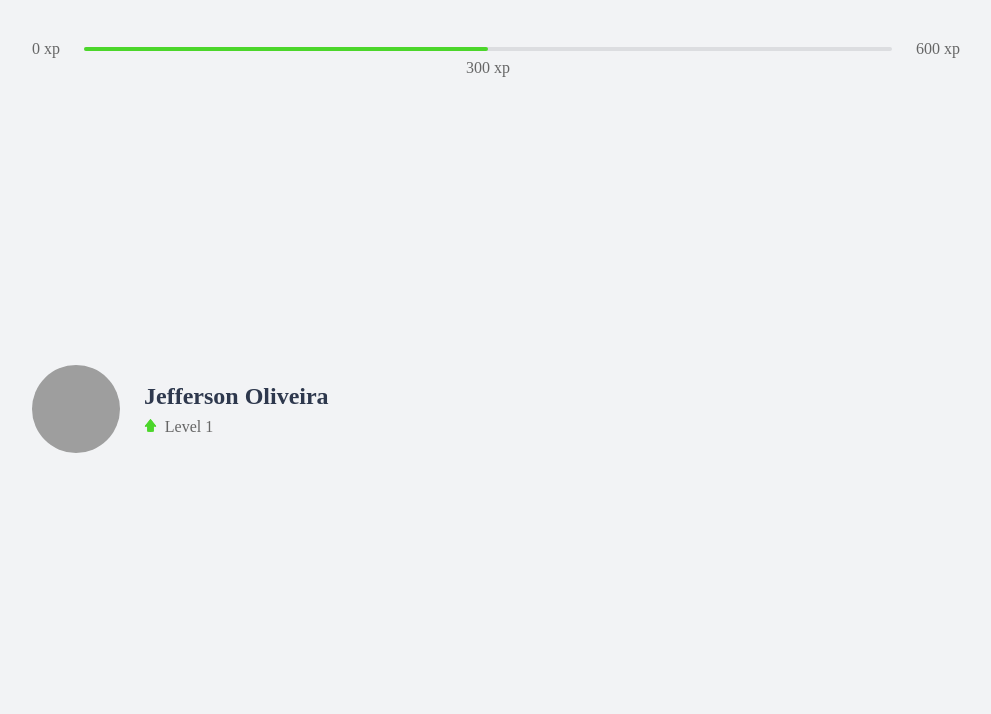
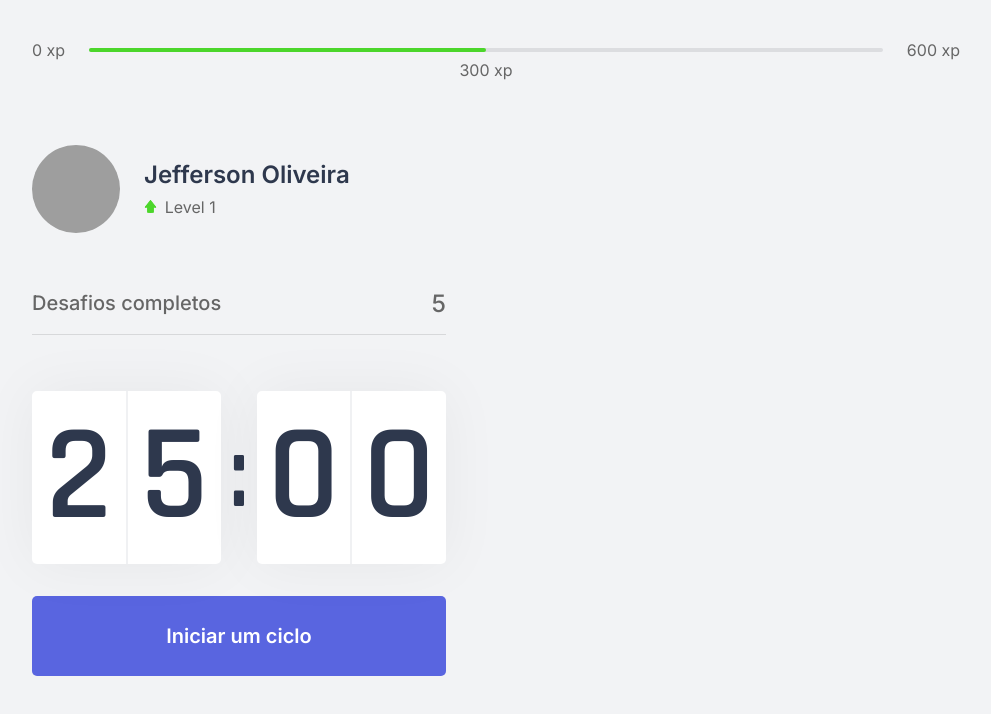
Before and after one commit to 2joliveira/Move.it, a Next.js app: page / in a window 1280 px wide. Shown: the top 714 px of the page, without its empty margins (144-1135 px from the left). Built offline with nearby package versions, Linux system fonts and the light colour scheme; grey boxes are pictures that could not be loaded.

Commit message:
Criando componentes CompletedChallenges e Countdown

```diff
--- /dev/null
+++ b/src/components/CompletedChallenges.tsx
@@ -0,0 +1,10 @@
+import styles from '../styles/components/CompletedChallenges.module.css';
+
+export function CompletedChallenges() {
+  return (
+    <div className={styles.completedChallengesContainer}>
+      <span>Desafios completos</span>
+      <span>5</span>
+    </div>
+  );
+}
--- /dev/null
+++ b/src/components/Countdown.tsx
@@ -0,0 +1,23 @@
+import styles from '../styles/components/Countdown.module.css';
+
+export function Countdown() {
+  return (
+    <div>
+      <div className={styles.countdownContainer}>
+        <div>
+          <span>2</span>
+          <span>5</span>
+        </div>
+        <span>:</span>
+        <div>
+          <span>0</span>
+          <span>0</span>
+        </div>
+      </div>
+
+      <button type="button" className={styles.countdownButton}>
+        Iniciar um ciclo
+      </button>
+    </div>
+  );
+}
--- a/src/components/ExperienceBar.tsx
+++ b/src/components/ExperienceBar.tsx
@@ -1,6 +1,6 @@
 import styles from '../styles/components/ExperienceBar.module.css';
 
-export default function ExperienceBar() {
+export function ExperienceBar() {
   return (
     <header className={styles.experienceBar}>
       <span>0 xp</span>
--- a/src/components/Profile.tsx
+++ b/src/components/Profile.tsx
@@ -1,6 +1,6 @@
 import styles from '../styles/components/Profile.module.css';
 
-export default function Profile() {
+export function Profile() {
   return (
     <div className={styles.profileContainer}>
       <img src="https://github.com/2joliveira.png" alt="Photo Profile" />
--- a/src/pages/_document.tsx
+++ b/src/pages/_document.tsx
@@ -1,17 +1,18 @@
-import Document, { Html, Head, Main, NextScript } from 'next/document';
+import Document, { Html, Head, Main, NextScript } from 'next/document'
 
 export default class MyDocument extends Document {
   render() {
     return (
       <Html>
         <Head>
+          <link rel="shortcut icon" href="favicon.png" type="image/png" />
+
           <link rel="preconnect" href="https://fonts.gstatic.com" />
-          <link href="https://fonts.googleapis.com/css2?family=Inter:wght@400;500;600&family=Rajdhani:wght@600&display=swap"
-            rel="stylesheet" />
+          <link href="https://fonts.googleapis.com/css2?family=Inter:wght@400;500;600&family=Rajdhani:wght@600&display=swap" rel="stylesheet" />
         </Head>
         <body>
-          <Main />
-          <NextScript />
+          <Main></Main>
+          <NextScript></NextScript>
         </body>
       </Html>
     )
--- a/src/pages/index.tsx
+++ b/src/pages/index.tsx
@@ -1,16 +1,26 @@
-import ExperienceBar from '../components/ExperienceBar';
-import Profile from '../components/Profile';
+import { ExperienceBar } from '../components/ExperienceBar';
+import { Profile } from '../components/Profile';
+import { CompletedChallenges } from '../components/CompletedChallenges';
+import { Countdown } from '../components/Countdown';
+
+import Head from 'next/head';
 
 import styles from '../styles/pages/Home.module.css';
 
 export default function Home() {
   return (
     <div className={styles.container}>
+      <Head>
+        <title>Move.it</title>
+      </Head>
+
       <ExperienceBar />
 
       <section>
         <div>
           <Profile />
+          <CompletedChallenges />
+          <Countdown />
         </div>
 
         <div></div>
--- /dev/null
+++ b/src/styles/components/CompletedChallenges.module.css
@@ -0,0 +1,19 @@
+.completedChallengesContainer {
+  display: flex;
+  align-items: center;
+  justify-content: space-between;
+
+  margin: 3.5rem 0;
+  padding-bottom: 1rem;
+  border-bottom: 1px solid #d7d8da;
+
+  font-weight: 500;
+}
+
+.completedChallengesContainer span:first-child {
+  font-size: 1.25rem;
+}
+
+.completedChallengesContainer span:last-child {
+  font-size: 1.5rem;
+}
--- /dev/null
+++ b/src/styles/components/Countdown.module.css
@@ -0,0 +1,64 @@
+.countdownContainer {
+  display: flex;
+  align-items: center;
+  font-family: Rajdhani;
+  font-weight: 600;
+  color: var(--title);
+}
+
+.countdownContainer > div {
+  flex: 1;
+
+  display: flex;
+  align-items: center;
+  justify-content: space-evenly;
+
+  background: var(--white);
+  box-shadow: 0 0 60px rgba(0, 0, 0, 0.05);
+  border-radius: 5px;
+  font-size: 8.5rem;
+  text-align: center;
+}
+
+.countdownContainer > div span {
+  flex: 1;
+}
+
+.countdownContainer > div span:first-child {
+  border-right: 1px solid #f0f1f3;
+}
+
+.countdownContainer > div span:last-child {
+  border-left: 1px solid #f0f1f3;
+}
+
+.countdownContainer > span {
+  font-size: 6.25rem;
+  margin: 0 0.5rem;
+}
+
+.countdownButton {
+  width: 100%;;
+  height: 5rem;
+
+  margin-top: 2rem;
+
+  display: flex;
+  align-items: center;
+  justify-content: center;
+
+  border: 0;
+  border-radius: 5px;
+
+  background: var(--blue);
+  color: var(--white);
+
+  font-size: 1.25rem;
+  font-weight: 600;
+
+  transition: background-color 0.2s;
+}
+
+.countdownButton:hover {
+  background: var(--blue-dark);
+}
--- a/src/styles/global.css
+++ b/src/styles/global.css
@@ -36,7 +36,7 @@
 }
 
 body, input, textarea, button {
-  font: 400 1rem "Inter" sans-serife;
+  font: 400 1rem "Inter", sans-serife;
 }
 
 button {
```
